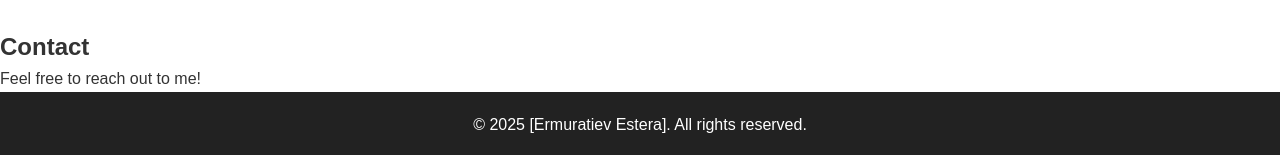
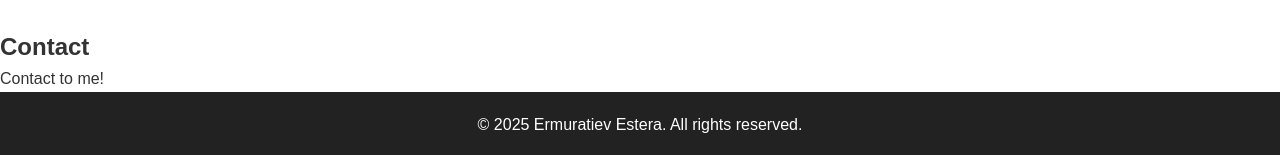
Before and after one commit to est-pgn/portofolio, a plain HTML site: page index.html in a window 1280 px wide. Shown: the part 2048-2203 px from the top of the page. Drawn offline with Linux system fonts and the light colour scheme.

Commit message:
Update index.html

```diff
--- a/index.html
+++ b/index.html
@@ -129,12 +129,13 @@
 
     <section id="contact">
         <h2>Contact</h2>
-        <p>Feel free to reach out to me!</p>
+        <p>Contact to me!</p>
+
 
     </section>
 
     <footer>
-        <p>&copy; 2025 [Ermuratiev Estera]. All rights reserved.</p>
+        <p>&copy; 2025 Ermuratiev Estera. All rights reserved.</p>
     </footer>
 </body>
 </html>
```
